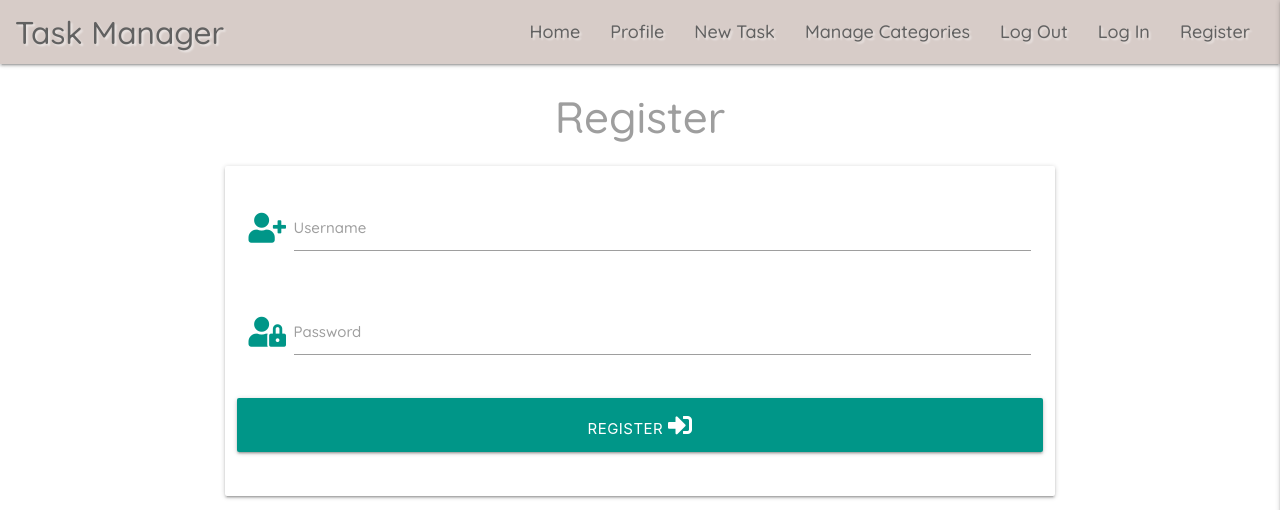
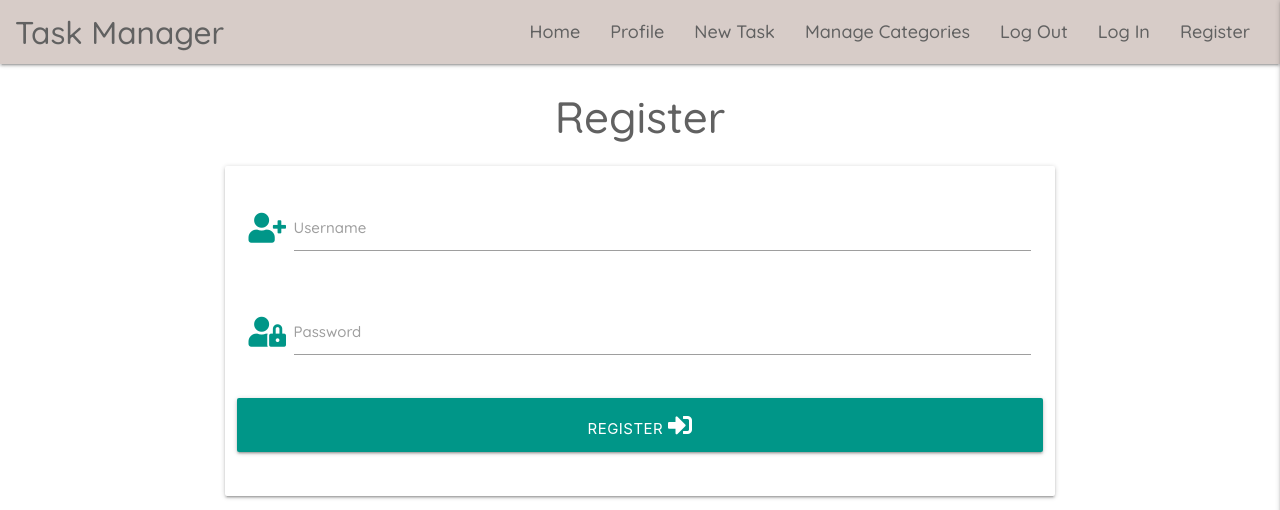
Before and after one commit to szilvia-csernus/task-manager-mongo, a Flask app: page /register in a window 1280 px wide. Shown: the top 510 px of the page. Run offline with Flask 3, Linux system fonts and the light colour scheme; some libraries are stand-ins or nearby versions.

Commit message:
edit styles

```diff
--- a/templates/base.html
+++ b/templates/base.html
@@ -27,7 +27,7 @@
 <body>
     <header>
         <!-- top navbar  -->
-        <nav class="nav-extended text-shadow brown lighten-4 ">
+        <nav class="nav-extended brown lighten-4 ">
             <div class="nav-wrapper ">
               <a href="{{ url_for('get_tasks') }}" class="brand-logo my-logo  grey-text text-darken-2">Task Manager</a>
               <a href="#" data-target="mobile-demo" class="sidenav-trigger grey-text text-darken-2 right"><i class="fas fa-bars" aria-label="menu"></i></a>
--- a/templates/register.html
+++ b/templates/register.html
@@ -1,7 +1,7 @@
 {% extends "base.html" %}
 {% block content %}
 
-    <h3 class="center-align grey-text darken-4">Register</h3>
+    <h3 class="center-align grey-text text-darken-2">Register</h3>
 
     <div class="row">
         <form class="col s12 m8 offset-m2" method="POST" action="{{ url_for('register') }}">
```
